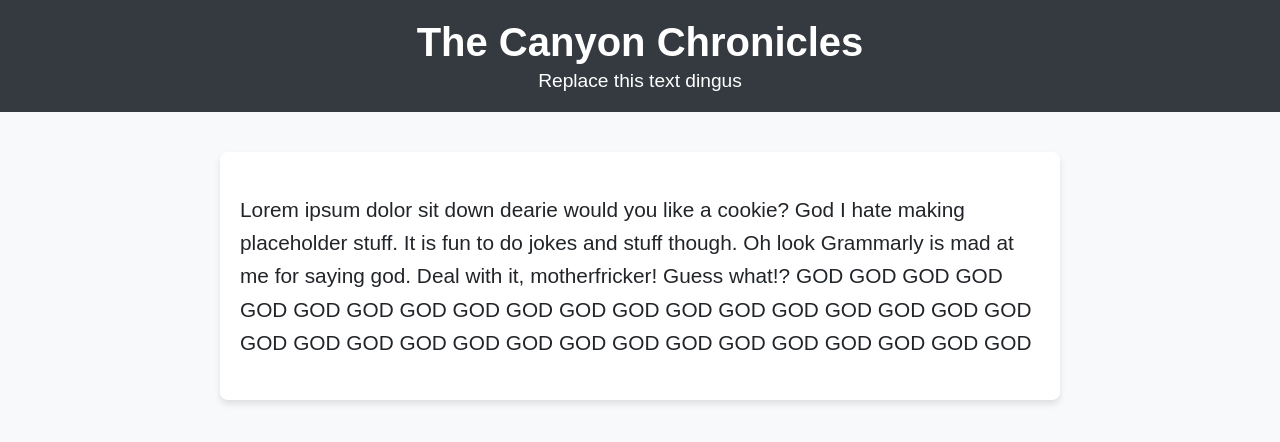
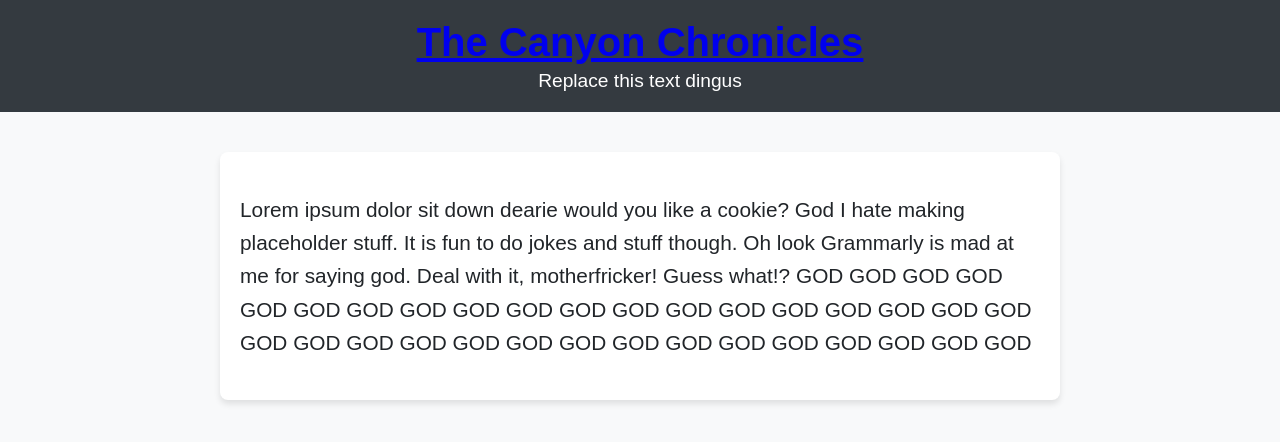
Before and after one commit to elskeptico/CanyonChronicles, a plain HTML site: page default-article.html in a window 1280 px wide. Drawn offline with Linux system fonts and the light colour scheme.

Commit message:
Update default-article.html
nyeh heh heh

```diff
--- a/default-article.html
+++ b/default-article.html
@@ -9,7 +9,7 @@
 </head>
 <body>
     <header>
-        <h1>The Canyon Chronicles</h1>
+        <a href="https://elskeptico.github.io/"><h1>The Canyon Chronicles</h1></a>
         <p>Replace this text dingus</p>
     </header>
     <main class="article-container">
```
